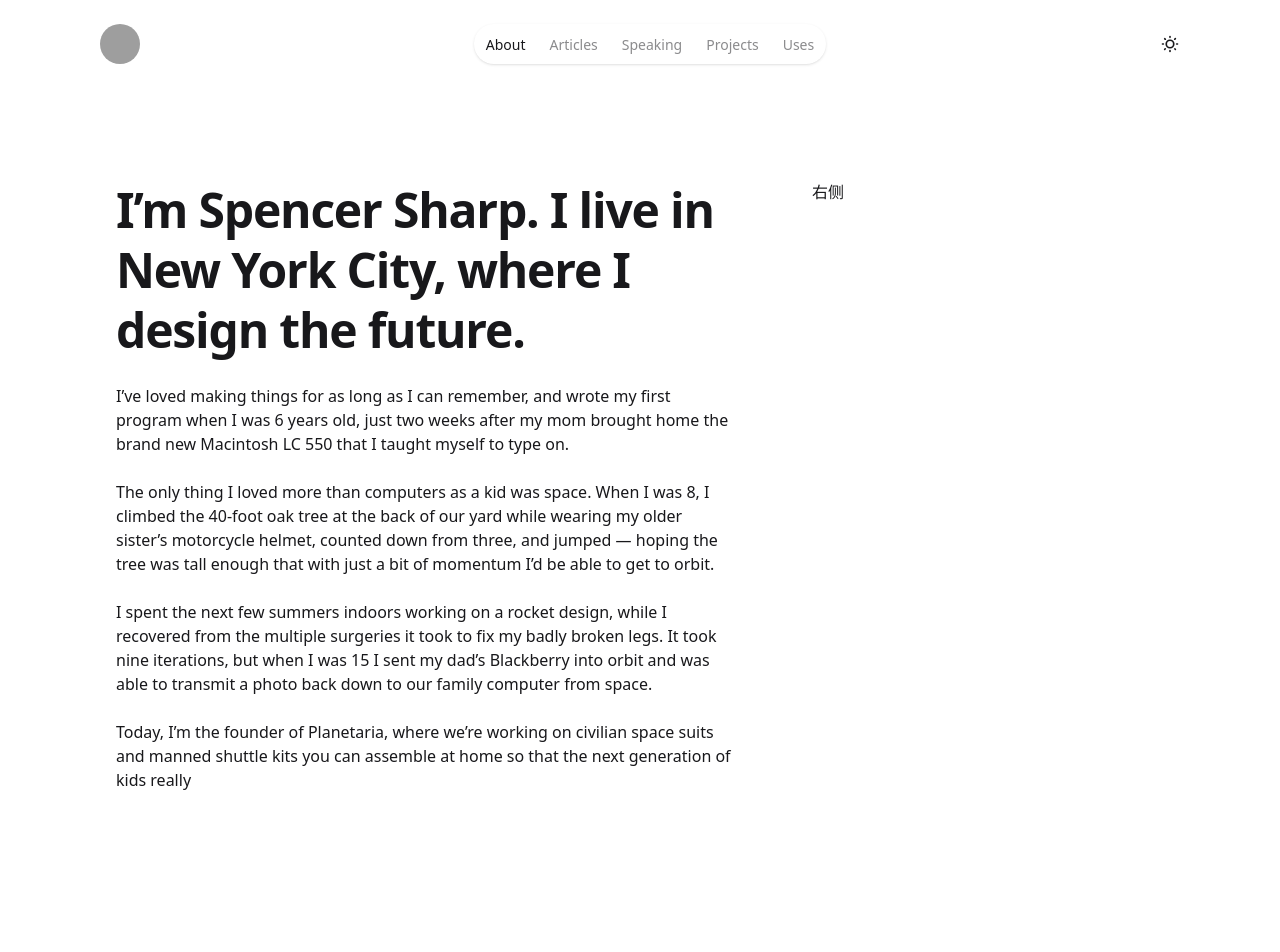
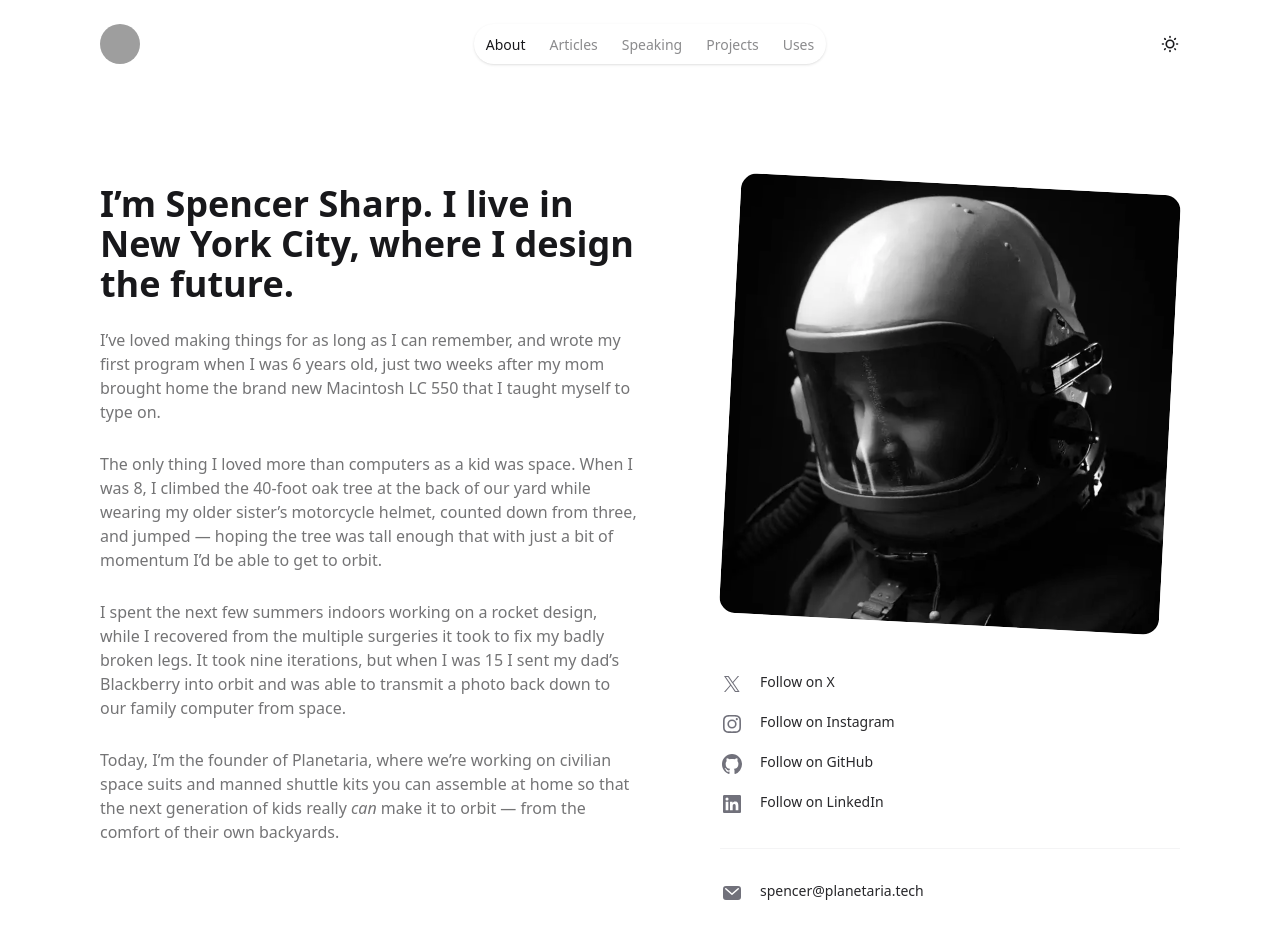
Before and after one commit to natnan-x/home, a Vue app: page /about in a window 1280 px wide. Shown: the top 952 px of the page. Before the commit the page ends 864 px from the top, so only its background shows below. Built offline with nearby package versions, Linux system fonts and the light colour scheme; grey boxes are pictures that could not be loaded.

Commit message:
chore: about

```diff
--- /dev/null
+++ b/src/components/layout/Footer.vue
@@ -0,0 +1,22 @@
+<template>
+  <footer
+    class="mt-16 flex-none mb-12 border-t pt-8 border-[color:var(--color-base-300)]"
+  >
+    <div class="flex flex-col items-center gap-6 lg:flex-row justify-between">
+      <!-- 左侧导航 -->
+      <ul class="flex items-center gap-2 lg:gap-6 lg:items-center text-sm">
+        <li>About</li>
+        <li>Projects</li>
+        <li>Speaking</li>
+        <li>Uses</li>
+      </ul>
+
+      <!-- 右侧版权信息 -->
+      <p class="text-gray-500 text-sm text-center lg:text-right">
+        <span>© </span>
+        <span>NatNan.</span>
+        Vue3 + Vite + TailwindCSS
+      </p>
+    </div>
+  </footer>
+</template>
--- /dev/null
+++ b/src/views/AboutView copy.vue
@@ -0,0 +1,47 @@
+<template>
+  <div class="flex w-full flex-col pt-6">
+    <div class="px-25">
+      <LayoutHeader />
+      <main class="flex flex-col md:flex-row min-h-screen gap-12 pt-25">
+        <div class="left w-full md:w-3/5 p-4 rounded-lg">
+          <h1 class="text-5xl font-bold tracking-tight leading-tight">
+            I’m Spencer Sharp. I live in New York City, where I design the
+            future.
+          </h1>
+          <p class="mt-6">
+            I’ve loved making things for as long as I can remember, and wrote my
+            first program when I was 6 years old, just two weeks after my mom
+            brought home the brand new Macintosh LC 550 that I taught myself to
+            type on.
+          </p>
+          <p class="mt-6">
+            The only thing I loved more than computers as a kid was space. When
+            I was 8, I climbed the 40-foot oak tree at the back of our yard
+            while wearing my older sister’s motorcycle helmet, counted down from
+            three, and jumped — hoping the tree was tall enough that with just a
+            bit of momentum I’d be able to get to orbit.
+          </p>
+          <p class="mt-6">
+            I spent the next few summers indoors working on a rocket design,
+            while I recovered from the multiple surgeries it took to fix my
+            badly broken legs. It took nine iterations, but when I was 15 I sent
+            my dad’s Blackberry into orbit and was able to transmit a photo back
+            down to our family computer from space.
+          </p>
+          <p class="mt-6">
+            Today, I’m the founder of Planetaria, where we’re working on
+            civilian space suits and manned shuttle kits you can assemble at
+            home so that the next generation of kids really
+          </p>
+        </div>
+        <div class="right w-full md:flex-1 p-4 rounded-lg">右侧</div>
+      </main>
+    </div>
+  </div>
+</template>
+
+<script setup>
+import LayoutHeader from "@/components/layout/Header.vue";
+</script>
+
+<style></style>
--- a/src/views/AboutView.vue
+++ b/src/views/AboutView.vue
@@ -1,47 +1,148 @@
 <template>
   <div class="flex w-full flex-col pt-6">
-    <div class="px-25">
+    <div class="lg:px-25 px-4">
       <LayoutHeader />
-      <main class="flex flex-col md:flex-row min-h-screen gap-12 pt-25">
-        <div class="left w-full md:w-3/5 p-4 rounded-lg">
-          <h1 class="text-5xl font-bold tracking-tight leading-tight">
+      <main
+        class="grid grid-cols-1 gap-y-16 lg:grid-cols-2 lg:grid-rows-[auto_1fr] lg:gap-y-12 pt-30"
+      >
+        <div class="lg:pl-20">
+          <div class="max-w-xs px-2.5 lg:max-w-none">
+            <img
+              src="../assets/portrait.webp"
+              class="aspect-square bg-zinc-100 dark:bg-zinc-800 object-cover rotate-3 rounded-2xl"
+            />
+          </div>
+        </div>
+        <div class="lg:order-first lg:row-span-2">
+          <h1 class="text-4xl font-bold">
             I’m Spencer Sharp. I live in New York City, where I design the
             future.
           </h1>
-          <p class="mt-6">
-            I’ve loved making things for as long as I can remember, and wrote my
-            first program when I was 6 years old, just two weeks after my mom
-            brought home the brand new Macintosh LC 550 that I taught myself to
-            type on.
+          <div class="mt-6 space-y-7 text-base opacity-60">
+            <p>
+              I’ve loved making things for as long as I can remember, and wrote
+              my first program when I was 6 years old, just two weeks after my
+              mom brought home the brand new Macintosh LC 550 that I taught
+              myself to type on.
             </p>
-          <p class="mt-6">
-            The only thing I loved more than computers as a kid was space. When
-            I was 8, I climbed the 40-foot oak tree at the back of our yard
-            while wearing my older sister’s motorcycle helmet, counted down from
-            three, and jumped — hoping the tree was tall enough that with just a
-            bit of momentum I’d be able to get to orbit.
+            <p>
+              The only thing I loved more than computers as a kid was space.
+              When I was 8, I climbed the 40-foot oak tree at the back of our
+              yard while wearing my older sister’s motorcycle helmet, counted
+              down from three, and jumped — hoping the tree was tall enough that
+              with just a bit of momentum I’d be able to get to orbit.
             </p>
-          <p class="mt-6">
+            <p>
               I spent the next few summers indoors working on a rocket design,
               while I recovered from the multiple surgeries it took to fix my
-            badly broken legs. It took nine iterations, but when I was 15 I sent
-            my dad’s Blackberry into orbit and was able to transmit a photo back
-            down to our family computer from space.
+              badly broken legs. It took nine iterations, but when I was 15 I
+              sent my dad’s Blackberry into orbit and was able to transmit a
+              photo back down to our family computer from space.
             </p>
-          <p class="mt-6">
+            <p>
               Today, I’m the founder of Planetaria, where we’re working on
               civilian space suits and manned shuttle kits you can assemble at
-            home so that the next generation of kids really
+              home so that the next generation of kids really <em>can</em> make
+              it to orbit — from the comfort of their own backyards.
             </p>
           </div>
-        <div class="right w-full md:flex-1 p-4 rounded-lg">右侧</div>
+        </div>
+        <div class="lg:pl-20">
+          <ul role="list">
+            <li class="flex">
+              <a
+                class="group flex text-sm font-medium text-zinc-800 transition hover:text-teal-500 dark:text-zinc-200 dark:hover:text-teal-500"
+                href="#"
+                ><svg
+                  viewBox="0 0 24 24"
+                  aria-hidden="true"
+                  class="h-6 w-6 flex-none fill-zinc-500 transition group-hover:fill-teal-500"
+                >
+                  <path
+                    d="M13.3174 10.7749L19.1457 4H17.7646L12.7039 9.88256L8.66193 4H4L10.1122 12.8955L4 20H5.38119L10.7254 13.7878L14.994 20H19.656L13.3171 10.7749H13.3174ZM11.4257 12.9738L10.8064 12.0881L5.87886 5.03974H8.00029L11.9769 10.728L12.5962 11.6137L17.7652 19.0075H15.6438L11.4257 12.9742V12.9738Z"
+                  ></path></svg
+                ><span class="ml-4">Follow on X</span></a
+              >
+            </li>
+            <li class="mt-4 flex">
+              <a
+                class="group flex text-sm font-medium text-zinc-800 transition hover:text-teal-500 dark:text-zinc-200 dark:hover:text-teal-500"
+                href="#"
+                ><svg
+                  viewBox="0 0 24 24"
+                  aria-hidden="true"
+                  class="h-6 w-6 flex-none fill-zinc-500 transition group-hover:fill-teal-500"
+                >
+                  <path
+                    d="M12 3c-2.444 0-2.75.01-3.71.054-.959.044-1.613.196-2.185.418A4.412 4.412 0 0 0 4.51 4.511c-.5.5-.809 1.002-1.039 1.594-.222.572-.374 1.226-.418 2.184C3.01 9.25 3 9.556 3 12s.01 2.75.054 3.71c.044.959.196 1.613.418 2.185.23.592.538 1.094 1.039 1.595.5.5 1.002.808 1.594 1.038.572.222 1.226.374 2.184.418C9.25 20.99 9.556 21 12 21s2.75-.01 3.71-.054c.959-.044 1.613-.196 2.185-.419a4.412 4.412 0 0 0 1.595-1.038c.5-.5.808-1.002 1.038-1.594.222-.572.374-1.226.418-2.184.044-.96.054-1.267.054-3.711s-.01-2.75-.054-3.71c-.044-.959-.196-1.613-.419-2.185A4.412 4.412 0 0 0 19.49 4.51c-.5-.5-1.002-.809-1.594-1.039-.572-.222-1.226-.374-2.184-.418C14.75 3.01 14.444 3 12 3Zm0 1.622c2.403 0 2.688.009 3.637.052.877.04 1.354.187 1.67.31.421.163.72.358 1.036.673.315.315.51.615.673 1.035.123.317.27.794.31 1.671.043.95.052 1.234.052 3.637s-.009 2.688-.052 3.637c-.04.877-.187 1.354-.31 1.67-.163.421-.358.72-.673 1.036a2.79 2.79 0 0 1-1.035.673c-.317.123-.794.27-1.671.31-.95.043-1.234.052-3.637.052s-2.688-.009-3.637-.052c-.877-.04-1.354-.187-1.67-.31a2.789 2.789 0 0 1-1.036-.673 2.79 2.79 0 0 1-.673-1.035c-.123-.317-.27-.794-.31-1.671-.043-.95-.052-1.234-.052-3.637s.009-2.688.052-3.637c.04-.877.187-1.354.31-1.67.163-.421.358-.72.673-1.036.315-.315.615-.51 1.035-.673.317-.123.794-.27 1.671-.31.95-.043 1.234-.052 3.637-.052Z"
+                  ></path>
+                  <path
+                    d="M12 15a3 3 0 1 1 0-6 3 3 0 0 1 0 6Zm0-7.622a4.622 4.622 0 1 0 0 9.244 4.622 4.622 0 0 0 0-9.244Zm5.884-.182a1.08 1.08 0 1 1-2.16 0 1.08 1.08 0 0 1 2.16 0Z"
+                  ></path></svg
+                ><span class="ml-4">Follow on Instagram</span></a
+              >
+            </li>
+            <li class="mt-4 flex">
+              <a
+                class="group flex text-sm font-medium text-zinc-800 transition hover:text-teal-500 dark:text-zinc-200 dark:hover:text-teal-500"
+                href="#"
+                ><svg
+                  viewBox="0 0 24 24"
+                  aria-hidden="true"
+                  class="h-6 w-6 flex-none fill-zinc-500 transition group-hover:fill-teal-500"
+                >
+                  <path
+                    fill-rule="evenodd"
+                    clip-rule="evenodd"
+                    d="M12 2C6.475 2 2 6.588 2 12.253c0 4.537 2.862 8.369 6.838 9.727.5.09.687-.218.687-.487 0-.243-.013-1.05-.013-1.91C7 20.059 6.35 18.957 6.15 18.38c-.113-.295-.6-1.205-1.025-1.448-.35-.192-.85-.667-.013-.68.788-.012 1.35.744 1.538 1.051.9 1.551 2.338 1.116 2.912.846.088-.666.35-1.115.638-1.371-2.225-.256-4.55-1.14-4.55-5.062 0-1.115.387-2.038 1.025-2.756-.1-.256-.45-1.307.1-2.717 0 0 .837-.269 2.75 1.051.8-.23 1.65-.346 2.5-.346.85 0 1.7.115 2.5.346 1.912-1.333 2.75-1.05 2.75-1.05.55 1.409.2 2.46.1 2.716.637.718 1.025 1.628 1.025 2.756 0 3.934-2.337 4.806-4.562 5.062.362.32.675.936.675 1.897 0 1.371-.013 2.473-.013 2.82 0 .268.188.589.688.486a10.039 10.039 0 0 0 4.932-3.74A10.447 10.447 0 0 0 22 12.253C22 6.588 17.525 2 12 2Z"
+                  ></path></svg
+                ><span class="ml-4">Follow on GitHub</span></a
+              >
+            </li>
+            <li class="mt-4 flex">
+              <a
+                class="group flex text-sm font-medium text-zinc-800 transition hover:text-teal-500 dark:text-zinc-200 dark:hover:text-teal-500"
+                href="#"
+                ><svg
+                  viewBox="0 0 24 24"
+                  aria-hidden="true"
+                  class="h-6 w-6 flex-none fill-zinc-500 transition group-hover:fill-teal-500"
+                >
+                  <path
+                    d="M18.335 18.339H15.67v-4.177c0-.996-.02-2.278-1.39-2.278-1.389 0-1.601 1.084-1.601 2.205v4.25h-2.666V9.75h2.56v1.17h.035c.358-.674 1.228-1.387 2.528-1.387 2.7 0 3.2 1.778 3.2 4.091v4.715zM7.003 8.575a1.546 1.546 0 01-1.548-1.549 1.548 1.548 0 111.547 1.549zm1.336 9.764H5.666V9.75H8.34v8.589zM19.67 3H4.329C3.593 3 3 3.58 3 4.297v15.406C3 20.42 3.594 21 4.328 21h15.338C20.4 21 21 20.42 21 19.703V4.297C21 3.58 20.4 3 19.666 3h.003z"
+                  ></path></svg
+                ><span class="ml-4">Follow on LinkedIn</span></a
+              >
+            </li>
+            <li
+              class="mt-8 border-t border-zinc-100 pt-8 dark:border-zinc-700/40 flex"
+            >
+              <a
+                class="group flex text-sm font-medium text-zinc-800 transition hover:text-teal-500 dark:text-zinc-200 dark:hover:text-teal-500"
+                href="mailto:spencer@planetaria.tech"
+                ><svg
+                  viewBox="0 0 24 24"
+                  aria-hidden="true"
+                  class="h-6 w-6 flex-none fill-zinc-500 transition group-hover:fill-teal-500"
+                >
+                  <path
+                    fill-rule="evenodd"
+                    d="M6 5a3 3 0 0 0-3 3v8a3 3 0 0 0 3 3h12a3 3 0 0 0 3-3V8a3 3 0 0 0-3-3H6Zm.245 2.187a.75.75 0 0 0-.99 1.126l6.25 5.5a.75.75 0 0 0 .99 0l6.25-5.5a.75.75 0 0 0-.99-1.126L12 12.251 6.245 7.187Z"
+                  ></path></svg
+                ><span class="ml-4">spencer@planetaria.tech</span></a
+              >
+            </li>
+          </ul>
+        </div>
       </main>
+      <LayoutFooter />
     </div>
   </div>
 </template>
 
 <script setup>
 import LayoutHeader from "@/components/layout/Header.vue";
+import LayoutFooter from "@/components/layout/Footer.vue";
 </script>
 
 <style></style>
```
Also changed, not shown: src/assets/portrait.webp (added). Lines whose indentation alone changed are shown as unchanged.
